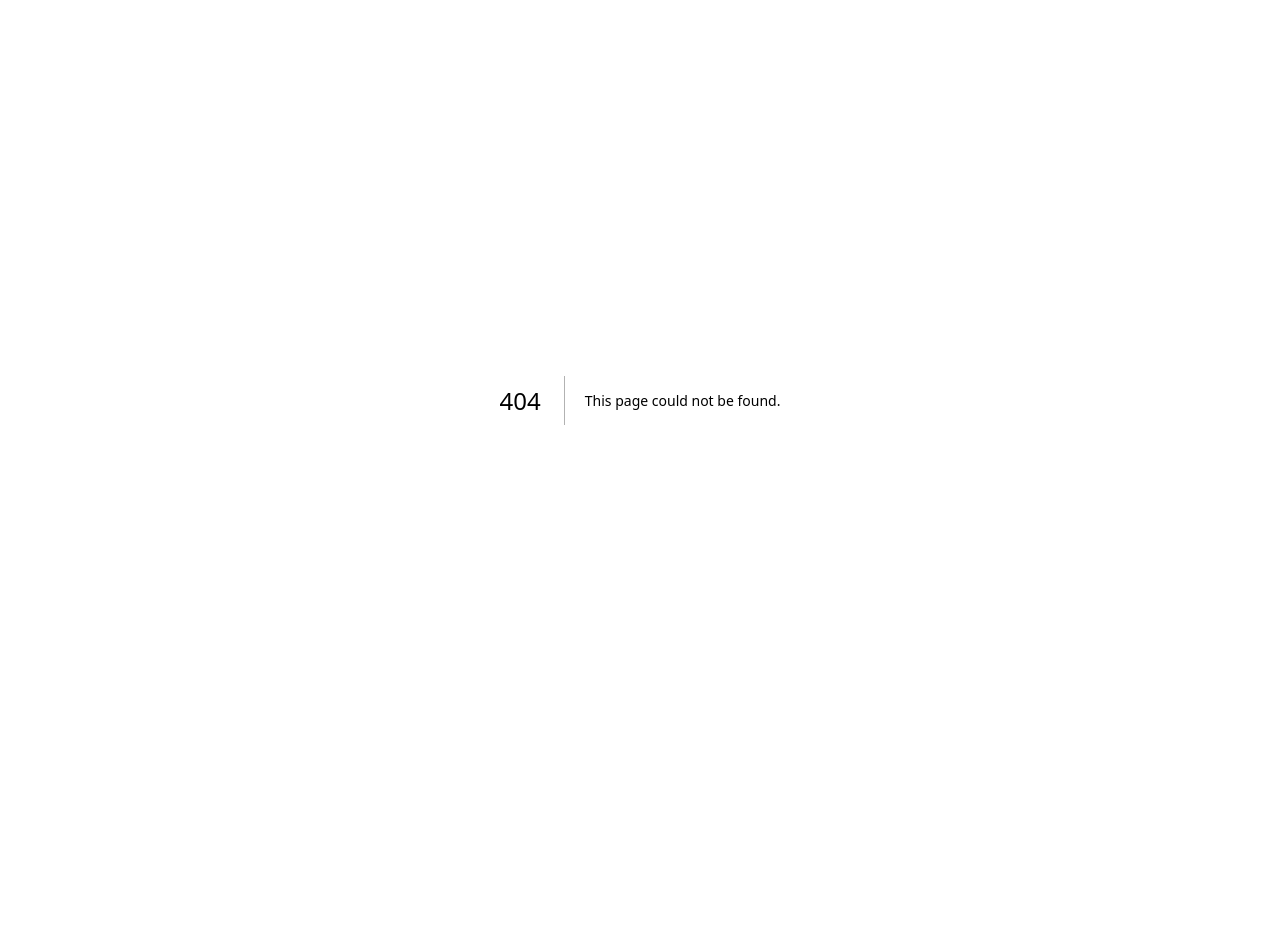
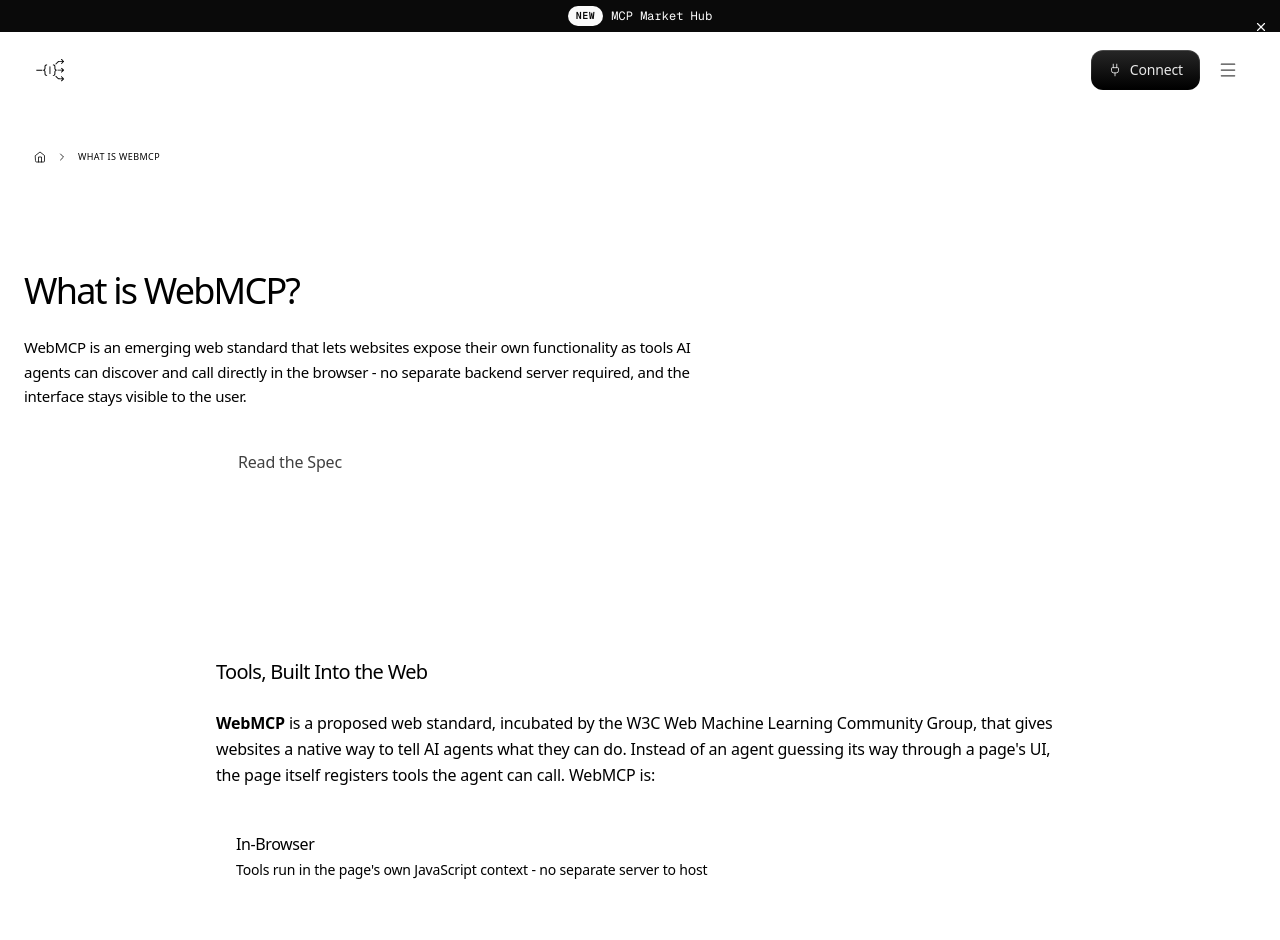
Before and after one commit to ttncode/marketplace-ui, a Next.js app: page /what-is-webmcp in a window 1280 px wide. Before the commit this address had no page. Shown: the top 940 px of the page. Before the commit the page ends 800 px from the top, so only its background shows below. Built offline with nearby package versions, Linux system fonts and the light colour scheme.

Commit message:
feat(webmcp): add route for the WebMCP guide (#90)
Serve the WebMCP guide.

```diff
--- /dev/null
+++ b/src/app/(site)/what-is-webmcp/page.tsx
@@ -0,0 +1,12 @@
+import type { Metadata } from "next";
+import { WhatIsWebMcp } from "@/components/sites/mcpmarket-com-1a9fdbee/what-is-webmcp-03cc721f/WhatIsWebMcp";
+
+export const metadata: Metadata = {
+  title: "What is WebMCP? The Web Standard for AI Agent Tools Explained | MCP Market",
+  description:
+    "Learn about WebMCP - an emerging web standard that lets websites expose their own functionality as tools AI agents can discover and call directly in the browser, alongside MCP servers.",
+};
+
+export default function WhatIsWebMcpPage() {
+  return <WhatIsWebMcp />;
+}
```
